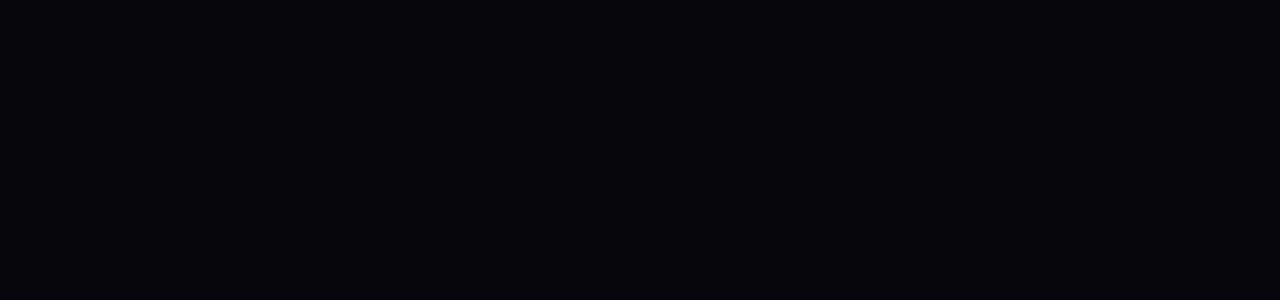
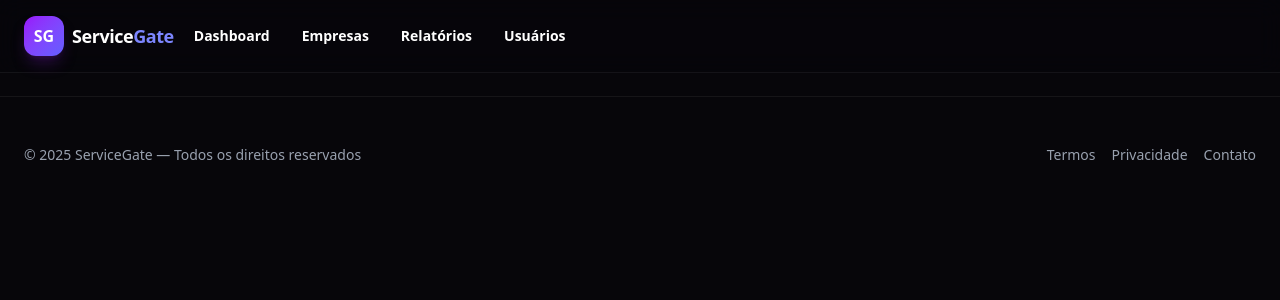
Before and after one commit to Devora-Oficial/Devora-Hackathon, a React app in the folder Front-end/: page /adm in a window 1280 px wide. Before the commit this address had no page. Shown: the top 300 px of the page. Built offline with nearby package versions, Linux system fonts and the light colour scheme; the HTML template or start-up script is replaced by a standard one.

Commit message:
NavBar Feita (do ADM)

```diff
--- a/Front-end/src/App.jsx
+++ b/Front-end/src/App.jsx
@@ -3,6 +3,7 @@
 import LandingPage from './pages/landing/LandingPage'
 import Login from './pages/auth/Login'
 import Register from './pages/auth/Register'
+import Dashboard from './pages/admin/DashboardAdmin'
 
 export default function App() {
   return (
@@ -11,6 +12,7 @@
         <Route path="/" element={<LandingPage />} />
         <Route path="/login" element={<Login />} />
         <Route path="/register" element={<Register />} />
+        <Route path='/adm'element={<Dashboard/>}/>
       </Routes>
     </div>
   );
--- /dev/null
+++ b/Front-end/src/components/landing/ui/NavBarEmpresa.jsx
@@ -0,0 +1,74 @@
+import React from "react";
+import { NavLink } from "react-router-dom";
+
+export default function Navbar() {
+  return (
+    <header className="w-full fixed top-0 left-0 z-50 bg-[#07060a]/40 backdrop-blur-md border-b border-white/6">
+      <div className="max-w-7xl mx-auto px-6 py-4 flex items-center justify-between">
+
+        <div className="flex items-center gap-2">
+
+          <div className="w-10 h-10 rounded-xl bg-gradient-to-br from-purple-600 to-indigo-500 flex items-center justify-center shadow-lg shadow-purple-900/40">
+            <span className="text-white font-bold">SG</span>
+          </div>
+
+          <span className="text-white font-semibold text-lg tracking-tight">
+            Service<span className="text-indigo-400">Gate</span>
+          </span>
+
+          <nav className="flex items-center gap-2 text-white font-semibold text-sm">
+
+            <NavLink
+              to="/dashboardAdmin"
+              className={({ isActive }) =>
+                `px-3 py-2 ${isActive ? "border-b-2 border-blue-900" : ""}`
+              }
+            >
+              Dashboard
+            </NavLink>
+
+            <NavLink
+              to="/empresas"
+              className={({ isActive }) =>
+                `px-3 py-2 ${isActive ? "border-b-2 border-blue-900" : ""}`
+              }
+            >
+              Empresas
+            </NavLink>
+
+            <NavLink
+              to="/relatorios"
+              className={({ isActive }) =>
+                `px-3 py-2 ${isActive ? "border-b-2 border-blue-900" : ""}`
+              }
+            >
+              Relatórios
+            </NavLink>
+
+            <NavLink
+              to="/usuarios"
+              className={({ isActive }) =>
+                `px-3 py-2 ${isActive ? "border-b-2 border-blue-900" : ""}`
+              }
+            >
+              Usuários
+            </NavLink>
+
+          </nav>
+        </div>
+
+        <nav className="hidden md:flex items-center gap-6 text-sm text-gray-300"></nav>
+
+        <div className="md:hidden">
+          <NavLink
+            to="/register"
+            className="px-3 py-2 rounded bg-purple-600 text-white text-sm"
+          >
+            Criar
+          </NavLink>
+        </div>
+
+      </div>
+    </header>
+  );
+}
--- a/Front-end/src/pages/admin/DashboardAdmin.jsx
+++ b/Front-end/src/pages/admin/DashboardAdmin.jsx
@@ -1,9 +1,15 @@
-import React from 'react'
+import React from "react";
 
-const DashboardAdmin = () => {
+import Navbar from "../../components/landing/ui/NavBarEmpresa";
+import Footer from "../../components/landing/Footer";
+
+export default function Dashboard() {
   return (
-    <div>DashboardAdmin</div>
-  )
+    <div className="bg-[#07060a] text-white font-sans antialiased">
+      <Navbar />
+      <main className="pt-24">
+      </main>
+      <Footer />
+    </div>
+  );
 }
-
-export default DashboardAdmin
```
